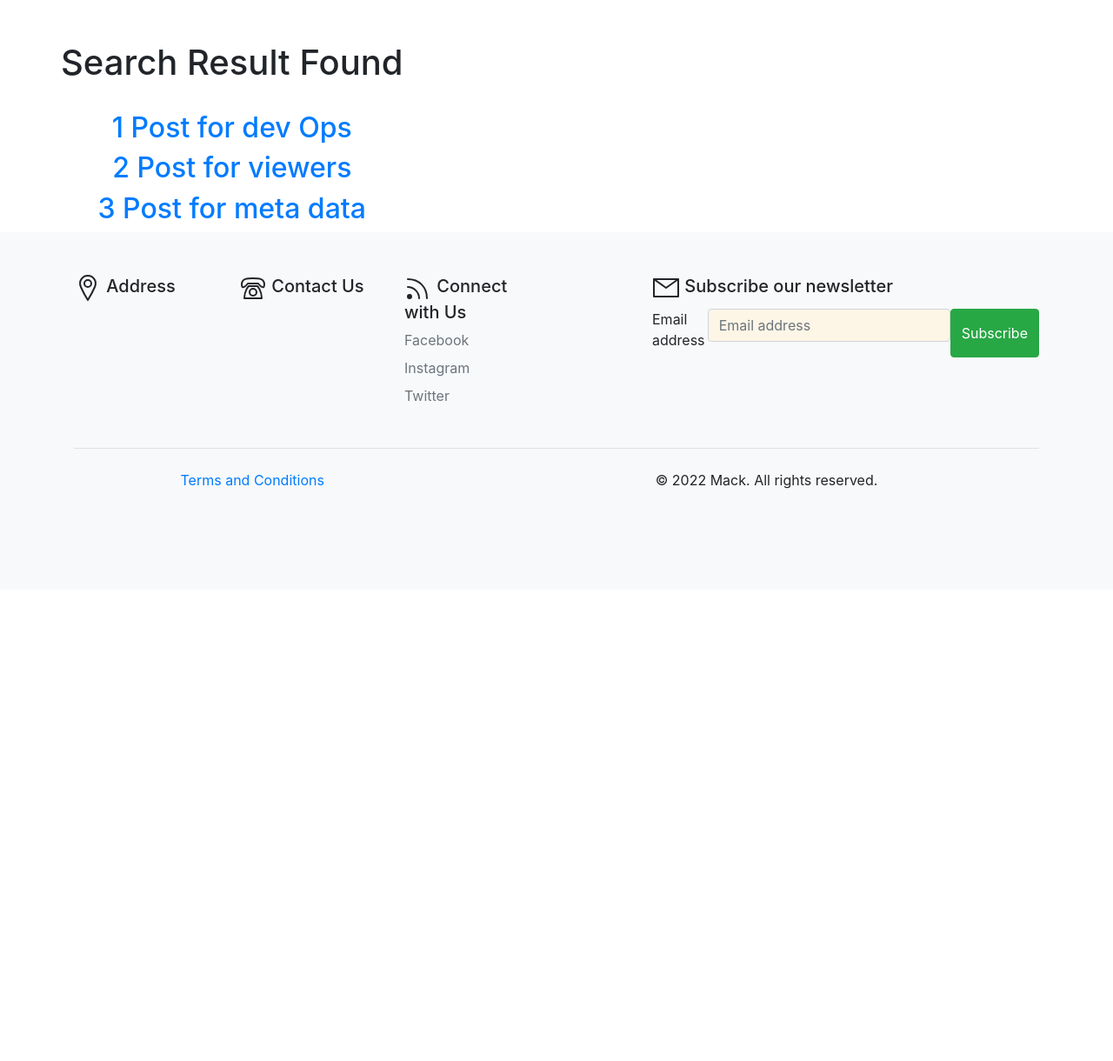
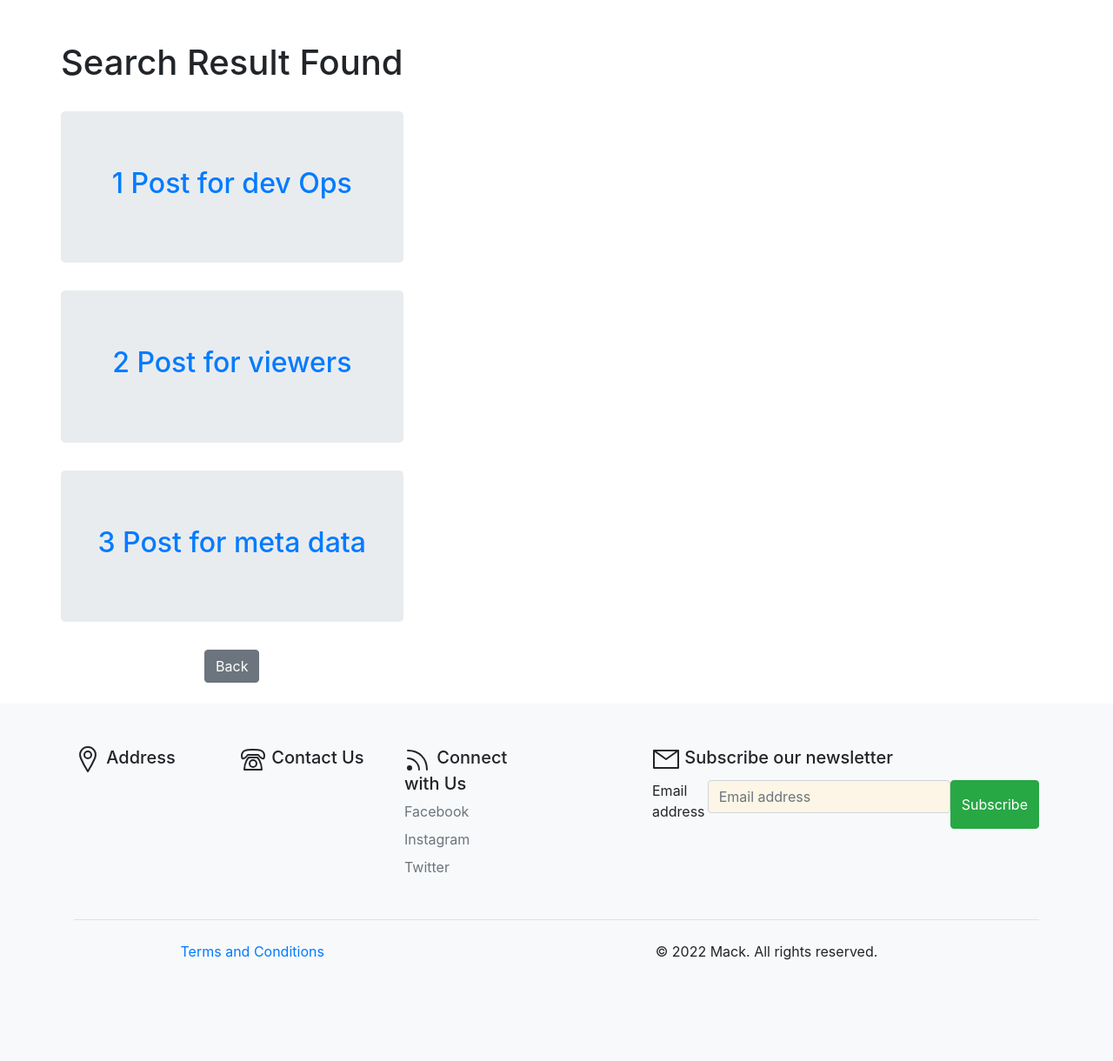
Before and after one commit to manishkumar12i/blog_project, a Django app: template miniblog/blog/templates/blog/search.html in a window 1280 px wide. Shown: the part 56-1276 px from the top of the page at 87% size. Before the commit the page ends 618 px from the top, so only its background shows below. Run offline with Django 4.2, Linux system fonts and the light colour scheme; the template is opened without the code that fills it: values that come from a table or form of the project are taken from there, others are empty; data comes from the database, SQL or seed files in the repository; both versions use the stored data as it was after the commit; some libraries are stand-ins or nearby versions.

Commit message:
add back button in search results of posts

```diff
--- a/miniblog/blog/templates/blog/search.html
+++ b/miniblog/blog/templates/blog/search.html
@@ -7,14 +7,22 @@
   {% if post %}
   {% for i in post %}
   <center>
+  <div class="jumbotron">
     <h2>
         <a href="/{{i.slug}}">{{i.id}} {{i.title}}</a>
     </h2>
+    </div>
   </center>
   {% endfor %}
+  <a href="/" class="btn btn-secondary">Back</a><br></br>
   {% else %}
   <center>
+  <div class="jumbotron">
     <h1>No result found </h1>
+</div>
   </center>
+<div style="width:200px; height:300px;">
+  <a href="/" class="btn btn-secondary">Back</a>
+</div>
   {% endif %}
 {% endblock content%}
```
Also changed, not shown: miniblog/db.sqlite3.
